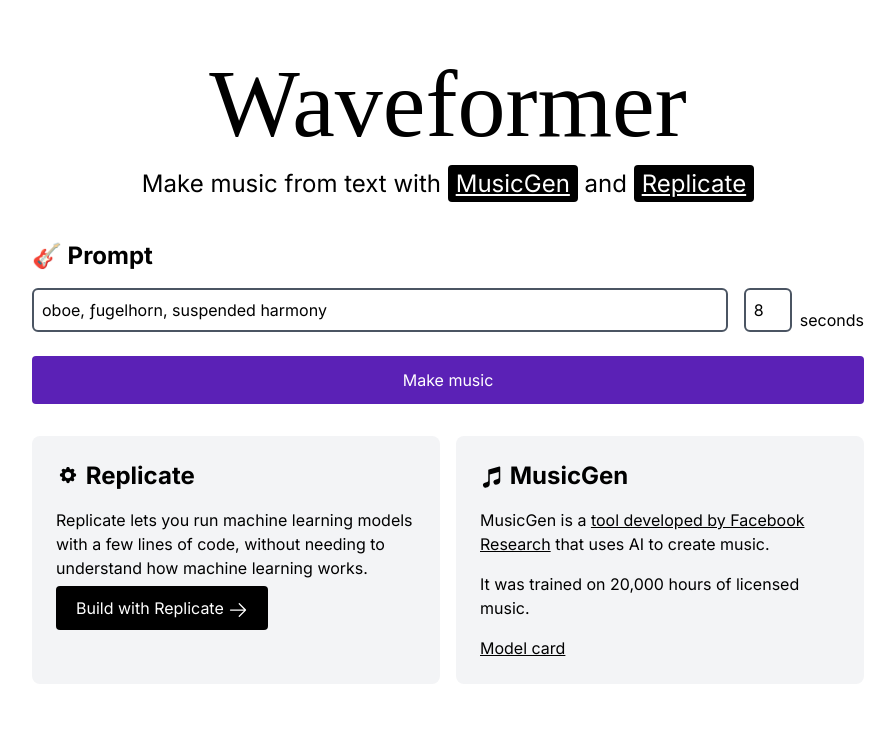
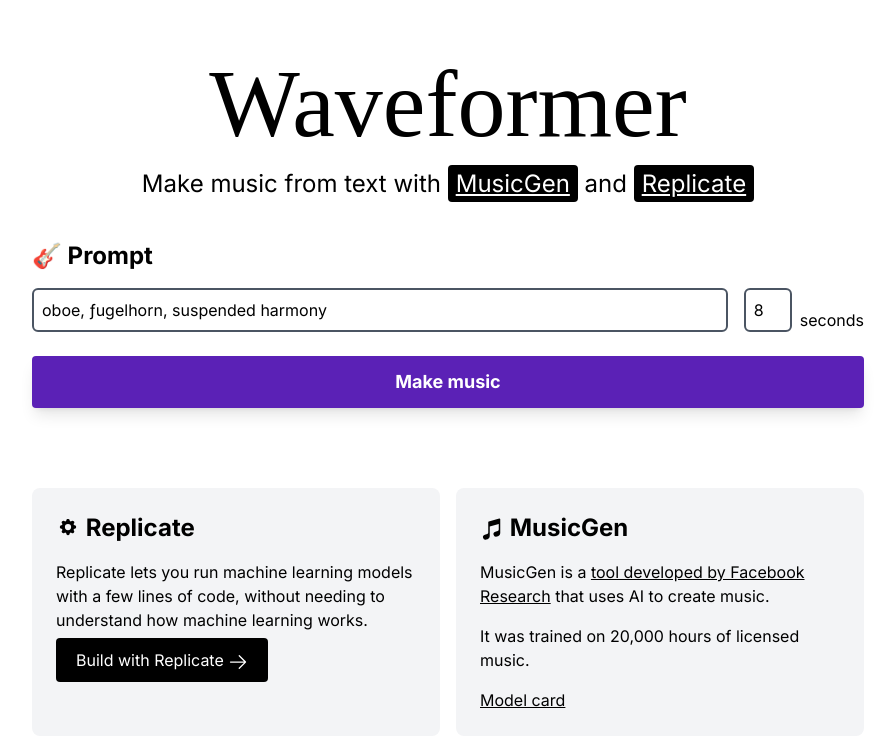
Before and after one commit to fofr/waveformer, a Next.js app: page / in a window 1280 px wide. Shown: the top 746 px of the page, without its empty margins (192-1087 px from the left). Built offline with nearby package versions, Linux system fonts and the light colour scheme; a web font is replaced by a local one.

Commit message:
Style updates

```diff
--- a/components/GenerateForm.js
+++ b/components/GenerateForm.js
@@ -183,7 +183,7 @@
             </label>
           </div>
           <div className="flex">
-            <button className="block bg-violet-800 text-white w-full px-5 py-3 mt-2 rounded" type="submit">
+            <button className="block bg-violet-800 text-lg font-bold text-white w-full px-5 py-3 mt-2 rounded shadow-lg" type="submit">
               Make music
             </button>
           </div>
--- a/pages/index.js
+++ b/pages/index.js
@@ -24,7 +24,7 @@
 
         <GenerateForm />
 
-        <div className="md:grid gap-4 md:grid-cols-2 mt-8">
+        <div className="md:grid gap-4 md:grid-cols-2 mt-20">
           <div className="p-6 mb-6 bg-gray-100 rounded-lg">
             <div className="max-w-prose">
               <h2 className="font-bold text-2xl mb-4">
```
